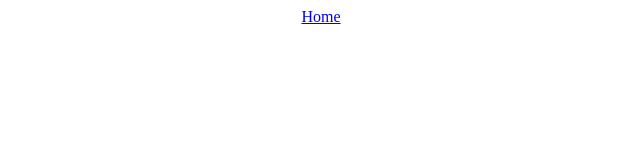
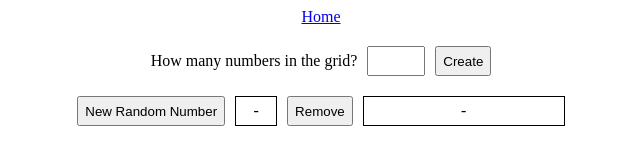
Before and after one commit to Glassgobben/DDU2-Projekt, a plain HTML site: page remove/index.html in a window 1280 px wide. Shown: the whole page, without its empty margins (319-959 px from the left). Drawn offline with Linux system fonts and the light colour scheme.

Commit message:
Skapat innehåll i remove
Gjort html-innehållet för remove-sidan, samt gjort css-styling för det.

```diff
--- a/common.css
+++ b/common.css
@@ -1,6 +1,41 @@
 body {
-    display: flex;
     flex-direction: column;
     align-items: center;
-    gap: 5px;
 }
+
+.container,
+#random_number,
+#removed_items {
+    display: flex;
+    justify-content: center;
+    align-items: center;
+}
+
+body,
+div {
+    display: flex;
+    gap: 10px;
+}
+
+input {
+    width: 50px;
+    height: 24px;
+}
+
+button {
+    height: 30px;
+}
+
+#random_number {
+    width: 40px;
+}
+
+#removed_items {
+    width: 200px;
+}
+
+#random_number,
+#removed_items {
+    height: 28px;
+    border: 1px solid black;
+}
--- a/common.js
+++ b/common.js
@@ -0,0 +1,6 @@
+const header = document.querySelector("header");
+
+const a = document.createElement("a");
+a.setAttribute("href", "../index.html");
+a.textContent = "Home";
+header.append(a);
--- a/remove/index.html
+++ b/remove/index.html
@@ -8,9 +8,18 @@
 </head>
 
 <body>
-    <header>
-        <a href="../index.html">Home</a>
-    </header>
+    <header></header>
+    <div class="container">
+        <p>How many numbers in the grid?</p>
+        <input type="text">
+        <button>Create</button>
+    </div>
+    <div class="container">
+        <button>New Random Number</button>
+        <div id="random_number">-</div>
+        <button>Remove</button>
+        <div id="removed_items">-</div>
+    </div>
     <script src="../common.js"></script>
 </body>
 
```
Also changed, not shown: addUpTo/index.html (+1 -3 lines), clear/index.html (+1 -3 lines), findSame/index.html (+1 -3 lines), index.html (+2 -2 lines), repetitions/index.html (+1 -3 lines), sum/index.html (+1 -3 lines).
